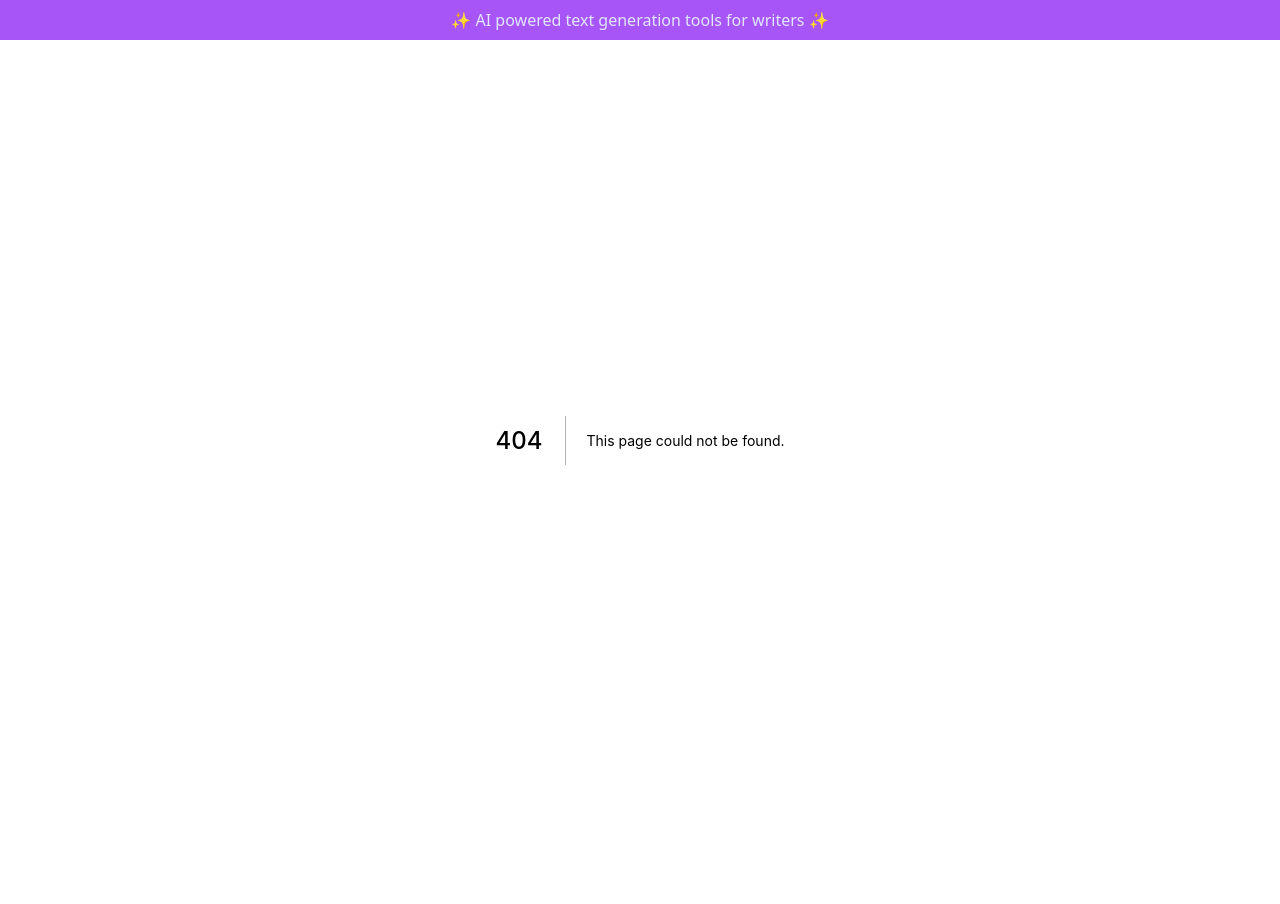
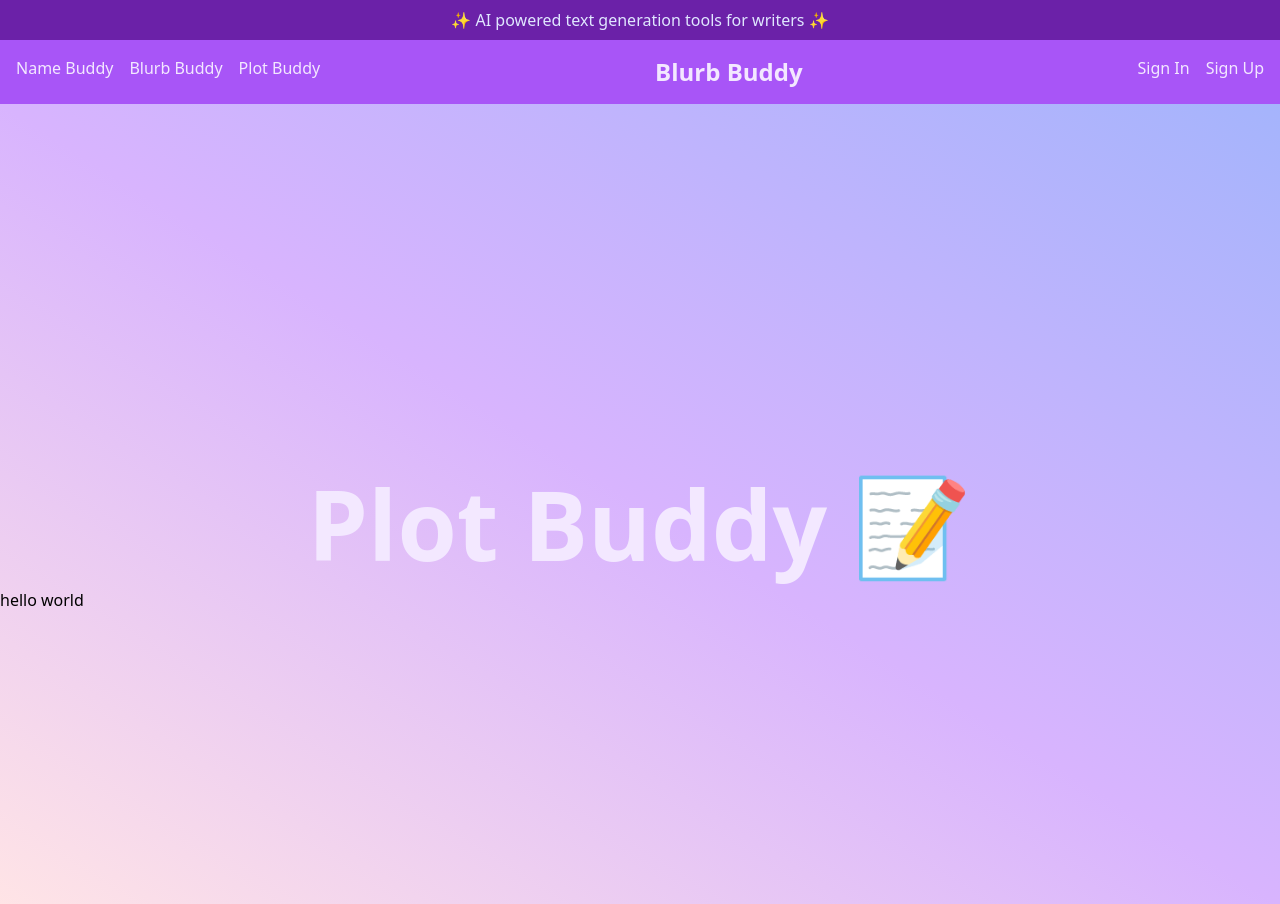
Before and after one commit to ccingram94/blurbbuddy, a Next.js app: page /plotbuddy in a window 1280 px wide. Before the commit this address had no page. Before the commit the page ends 840 px from the top, so only its background shows below. Built offline with nearby package versions, Linux system fonts and the light colour scheme.

Commit message:
added some pages aages for the diff options

```diff
--- a/components/header.js
+++ b/components/header.js
@@ -1,12 +1,32 @@
 import Head from 'next/head'
 import Image from 'next/image'
+import Link from 'next/link'
 
 export default function Header() {
     return (
         <div className="w-screen bg-purple-500">
-            <p className="text-indigo-100 text-center p-2"> ✨ AI powered text generation tools for writers ✨ </p>
-            <div>
-
+            <p className=" bg-purple-800 text-indigo-100 text-center p-2"> ✨ AI powered text generation tools for writers ✨ </p>
+            <div className="bg-transparent flex flex-row flex-wrap justify-between">
+                <div className="flex flex-row p-2 justify-center text-center p-2 text-purple-100">
+                    <Link href="/namebuddy">
+                        <h3 className="p-2">Name Buddy</h3>
+                    </Link>
+                    <Link href="/blurbbuddy">
+                        <h3 className="p-2">Blurb Buddy</h3>
+                    </Link>
+                    <Link href="/plotbuddy">
+                        <h3 className="p-2">Plot Buddy</h3>
+                    </Link>
+                </div>
+                <div className="p-2 text-center">
+                    <Link href="/">
+                        <h2 className="p-2 text-xl lg:text-2xl text-purple-100 font-bold">Blurb Buddy</h2>
+                    </Link>
+                </div>
+                <div className="flex flex-row justify-center text-center p-2 text-purple-100">
+                    <h3 className="p-2">Sign In</h3>
+                    <h3 className="p-2">Sign Up</h3>
+                </div>
             </div>
         </div>
     )
--- a/components/subscriptionoptions.js
+++ b/components/subscriptionoptions.js
@@ -1,21 +1,28 @@
 import Head from 'next/head'
 import Image from 'next/image'
+import Link from 'next/link'
 
 export default function SubscriptionOptions() {
     return (
         <div className="w-screen bg-transparent flex flex-row flex-wrap justify-center">
+            <Link href="/namebuddy">
                 <div className="bg-purple-200 bg-opacity-90 hover:bg-gradient-to-bl from-purple-900 to-indigo-900 text-purple-900 hover:text-purple-200 rounded-xl p-2 m-4 transition-all">
                     <h3 className="p-4 text-center font-bold text-3xl">Name Buddy</h3>
                     <p className="p-2">generate the perfect character name</p>
                 </div>
+            </Link>
+            <Link href="/blurbbuddy">
                 <div className="bg-purple-200 hover:bg-gradient-to-bl from-purple-900 to-indigo-900 text-purple-900 hover:text-purple-200  rounded-xl p-2 m-4 transition-all">
                     <h3 className="p-4 hover:text-purple-200 text-center font-bold text-3xl">Blurb Buddy</h3>
                     <p className="p-2">generate book blurbs in a snap!</p>
                 </div>
+            </Link>
+            <Link href="/plotbuddy">
                 <div className="bg-purple-200 hover:bg-gradient-to-bl from-purple-900 to-indigo-900 text-purple-900 hover:text-purple-200  rounded-xl p-2 m-4 transition-all">
                     <h3 className="p-4 hover:text-purple-200 text-center font-bold text-3xl">Plot Buddy</h3>
                     <p className="p-2">generate plot ideas that inspire you</p>
                 </div>
+            </Link>
 
 
         </div>
--- a/package.json
+++ b/package.json
@@ -10,6 +10,7 @@
   },
   "dependencies": {
     "next": "12.2.4",
+    "openai": "^3.0.0",
     "react": "18.2.0",
     "react-dom": "18.2.0"
   },
--- /dev/null
+++ b/pages/api/namerequest.js
@@ -0,0 +1,9 @@
+
+export default function handler(req, res) {
+    if (req.method === 'POST') {
+        const querytext = req.query.text;
+        res.status(200).json({ text: querytext })
+    } else {
+        res.status(401).send({ message: 'Unauthorized' })
+    }
+}
--- /dev/null
+++ b/pages/blurbbuddy.js
@@ -0,0 +1,24 @@
+import Head from 'next/head'
+import Image from 'next/image'
+import SubscriptionOptions from '../components/subscriptionoptions'
+
+export default function BlurbBuddy() {
+  return (
+    <div>
+      <Head>
+        <title>Blurb Buddy!</title>
+        <meta name="description" content="AI tools for writers" />
+        <link rel="icon" href="/favicon.ico" />
+      </Head>
+
+      <main className="w-screen min-h-screen flex flex-col flex-wrap justify-center bg-gradient-to-bl from-indigo-300 to-rose-100 via-purple-300">
+        <h1 className="text-center text-4xl md:text-6xl lg:text-7xl xl:text-8xl p-4 pt-20 font-bold text-purple-100">
+          Blurb Buddy 📝
+        </h1>
+        <div>
+          <p>hello world</p>
+        </div>
+      </main>
+    </div>
+  )
+}
--- /dev/null
+++ b/pages/namebuddy.js
@@ -0,0 +1,37 @@
+import Head from 'next/head'
+import Image from 'next/image'
+import { useState } from 'react'
+import SubscriptionOptions from '../components/subscriptionoptions'
+
+export default function NameBuddy() {
+  const [ text, setText ] = useState('');
+  return (
+    <div>
+      <Head>
+        <title>Blurb Buddy!</title>
+        <meta name="description" content="AI tools for writers" />
+        <link rel="icon" href="/favicon.ico" />
+      </Head>
+
+      <main className="w-screen min-h-screen flex flex-col flex-wrap justify-center content-center bg-gradient-to-bl from-indigo-300 to-rose-100 via-purple-300">
+        <h1 className="text-center text-4xl md:text-6xl lg:text-7xl xl:text-8xl p-4 font-bold text-purple-100">
+          Name Buddy 📝
+        </h1>
+        <div className="flex flex-row flex-wrap">
+          <div className="bg-purple-100 bg-opacity-70 rounded-xl m-2 text-center flex flex-col justify-center m-4 p-4">
+            <div>
+              <p className="text-xl lg:text-2xl text-purple-800 font-bold p-2 m-4">Describe your character below and Name Buddy will generate 10 names for you!</p>
+            </div>
+            <div className="flex flex-col justify-center items-center p-2 m-4">
+              <textarea type="text" onChange={(e) => setText(e.target.value)} className="p-2 rounded-xl m-2 text-purple-900 min-h-full min-w-full focus:outline-none"></textarea>
+              <button className="m-2 bg-white bg-opacity-90 text-xl max-w-fit rounded-xl p-2 text-purple-800">Generate Names</button>
+            </div>
+          </div>
+          <div className="flex flex-col jsutify-center p-2 m-4 bg-purple-100 bg-opacity-70 rounded-xl">
+            <h3 className="text-xl font-bold p-2 m-4 text-purple-600">Results:</h3>
+          </div>
+        </div>
+      </main>
+    </div>
+  )
+}
--- /dev/null
+++ b/pages/plotbuddy.js
@@ -0,0 +1,24 @@
+import Head from 'next/head'
+import Image from 'next/image'
+import SubscriptionOptions from '../components/subscriptionoptions'
+
+export default function PlotBuddy() {
+  return (
+    <div>
+      <Head>
+        <title>Blurb Buddy!</title>
+        <meta name="description" content="AI tools for writers" />
+        <link rel="icon" href="/favicon.ico" />
+      </Head>
+
+      <main className="w-screen min-h-screen flex flex-col flex-wrap justify-center bg-gradient-to-bl from-indigo-300 to-rose-100 via-purple-300">
+        <h1 className="text-center text-4xl md:text-6xl lg:text-7xl xl:text-8xl p-4 pt-20 font-bold text-purple-100">
+          Plot Buddy 📝
+        </h1>
+        <div>
+          <p>hello world</p>
+        </div>
+      </main>
+    </div>
+  )
+}
```
Also changed, not shown: 2 other files (tests, documents, lock files or other folders). Lines whose indentation alone changed are shown as unchanged.
